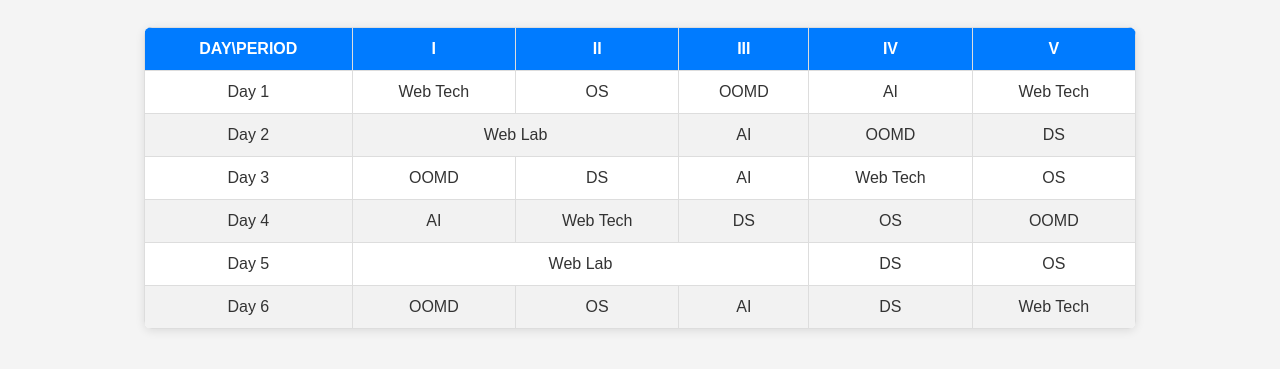
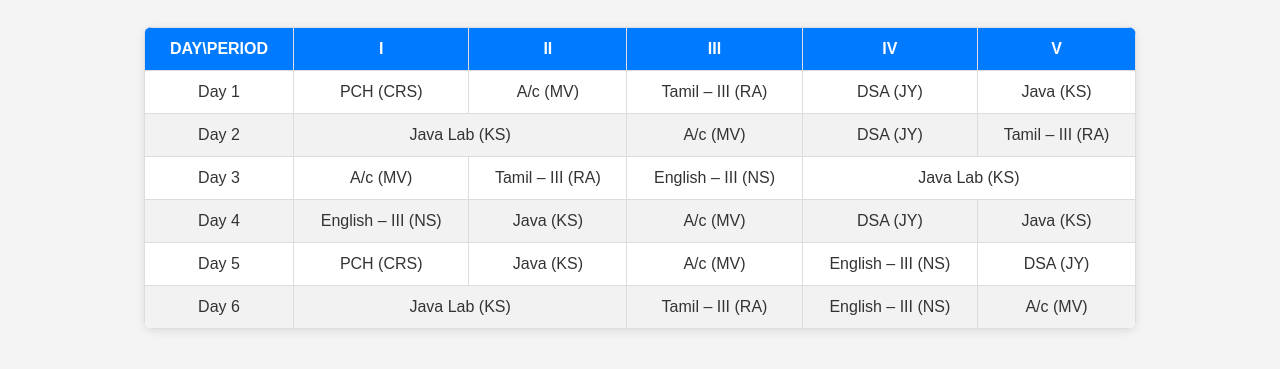
Before and after one commit to VIJAYWHAT/timetable, a plain HTML site: page cs-2.html in a window 1280 px wide. Shown: the part 157-526 px from the top of the page. Drawn offline with Linux system fonts and the light colour scheme.

Commit message:
Cs 2 time table added and ready to publish

```diff
--- a/cs-2.html
+++ b/cs-2.html
@@ -1,14 +1,13 @@
 <!DOCTYPE html>
 <html lang="en">
   <head>
-    <meta charset="UTF-8">
-    <meta http-equiv="X-UA-Compatible" content="IE=edge">
-    <meta name="viewport" content="width=device-width, initial-scale=1.0">
+    <meta charset="UTF-8" />
+    <meta http-equiv="X-UA-Compatible" content="IE=edge" />
+    <meta name="viewport" content="width=device-width, initial-scale=1.0" />
     <title>CS-II Time Table</title>
-    <link rel="stylesheet" href="style.css">
+    <link rel="stylesheet" href="style.css" />
   </head>
   <body>
-
     <div class="header">
       <h1>CS SRMV</h1>
       <nav class="navbar">
@@ -16,7 +15,8 @@
           <li><a href="index.html">OverAll</a></li>
           <li><a href="cs-1.html">CS-I</a></li>
           <li><a href="cs-2.html" class="active">CS-II</a></li>
-                <li><a href="cs-3.html">CS-III</a></li> </ul>
+          <li><a href="cs-3.html">CS-III</a></li>
+        </ul>
       </nav>
     </div>
 
@@ -36,48 +36,48 @@
         <tbody>
           <tr>
             <td>Day 1</td>
-                    <td>Web Tech</td>
-                    <td>OS</td>
-                    <td>OOMD</td>
-                    <td>AI</td>
-                    <td>Web Tech</td>
+            <td>PCH (CRS)</td>
+            <td>A/c (MV)</td>
+            <td>Tamil – III (RA)</td>
+            <td>DSA (JY)</td>
+            <td>Java (KS)</td>
           </tr>
           <tr>
             <td>Day 2</td>
-                    <td colspan="2">Web Lab</td>
-                    <td>AI</td>
-                    <td>OOMD</td>
-                    <td>DS</td>
+            <td colspan="2">Java Lab (KS)</td>
+            <td>A/c (MV)</td>
+            <td>DSA (JY)</td>
+            <td>Tamil – III (RA)</td>
           </tr>
           <tr>
             <td>Day 3</td>
-                    <td>OOMD</td>
-                    <td>DS</td>
-                    <td>AI</td>
-                    <td>Web Tech</td>
-                    <td>OS</td>
+            <td>A/c (MV)</td>
+            <td>Tamil – III (RA)</td>
+            <td>English – III (NS)</td>
+            <td colspan="2">Java Lab (KS)</td>
           </tr>
           <tr>
             <td>Day 4</td>
-                    <td>AI</td>
-                    <td>Web Tech</td>
-                    <td>DS</td>
-                    <td>OS</td>
-                    <td>OOMD</td>
+            <td>English – III (NS)</td>
+            <td>Java (KS)</td>
+            <td>A/c (MV)</td>
+            <td>DSA (JY)</td>
+            <td>Java (KS)</td>
           </tr>
           <tr>
             <td>Day 5</td>
-                    <td colspan="3">Web Lab</td>
-                    <td>DS</td>
-                    <td>OS</td>
+            <td>PCH (CRS)</td>
+            <td>Java (KS)</td>
+            <td>A/c (MV)</td>
+            <td>English – III (NS)</td>
+            <td>DSA (JY)</td>
           </tr>
           <tr>
             <td>Day 6</td>
-                    <td>OOMD</td>
-                    <td>OS</td>
-                    <td>AI</td>
-                    <td>DS</td>
-                    <td>Web Tech</td>
+            <td colspan="2">Java Lab (KS)</td>
+            <td>Tamil – III (RA)</td>
+            <td>English – III (NS)</td>
+            <td>A/c (MV)</td>
           </tr>
         </tbody>
       </table>
```
Lines whose indentation alone changed are shown as unchanged.
